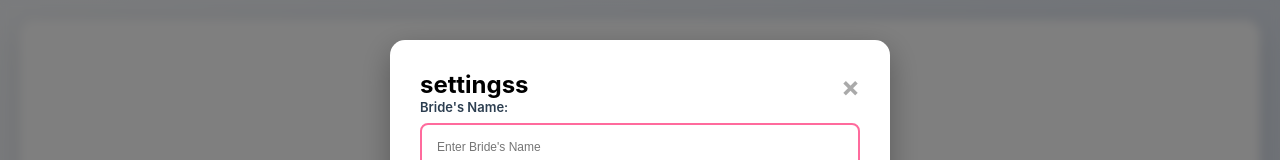
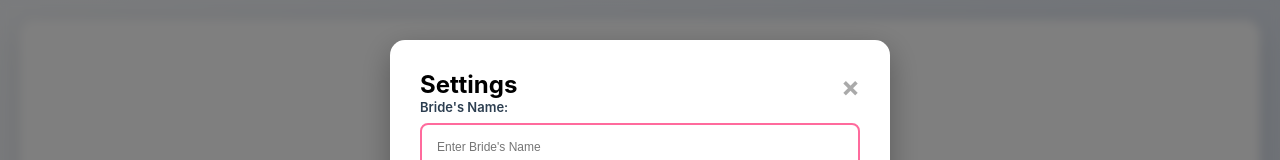
Before and after one commit to miguel-stapleton/scheduleFF, a Next.js app: page / in a window 1280 px wide. Both pictures are taken after a click on the button "SETTINGS". Shown: the top 160 px of the page. Built offline with nearby package versions, Linux system fonts and the light colour scheme.

Commit message:
little edit

```diff
--- a/app/components/SettingsModal.jsx
+++ b/app/components/SettingsModal.jsx
@@ -126,7 +126,7 @@ export default function SettingsModal({ onClose, onSave, currentSettings, durati
               onClose();
             }
           }}>&times;</span>
-          <h2>settingss</h2>
+          <h2>Settings</h2>
           <form onSubmit={handleSubmit}>
           <div className="form-group">
             <label htmlFor="settings-bride-name">Bride's Name:</label>
--- a/app/layout.js
+++ b/app/layout.js
@@ -12,7 +12,7 @@ export const metadata = {
     statusBarStyle: 'default',
   },
   icons: {
-    apple: '/icons/apple-touch-icon-180.png',
+    apple: '/icons/apple-touch-icon-FF.png',
   },
 };
 
--- a/scripts/generate-icons.mjs
+++ b/scripts/generate-icons.mjs
@@ -23,6 +23,8 @@ const outputs = [
   { size: 192, out: path.join(iconsDir, 'icon-192-FF.png') },
   { size: 512, out: path.join(iconsDir, 'icon-512-FF.png') },
   { size: 180, out: path.join(iconsDir, 'apple-touch-icon-FF.png') },
+  // Root-level iOS icon for Home Screen
+  { size: 180, out: path.join(projectRoot, 'public', 'apple-touch-icon.png') },
 ];
 
 const maskableOutputs = [
```
